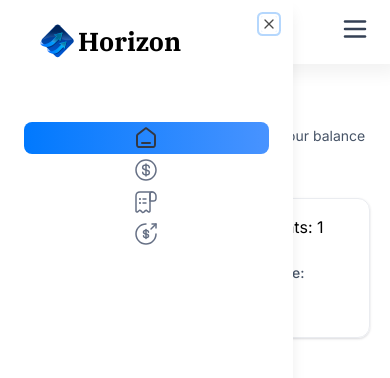
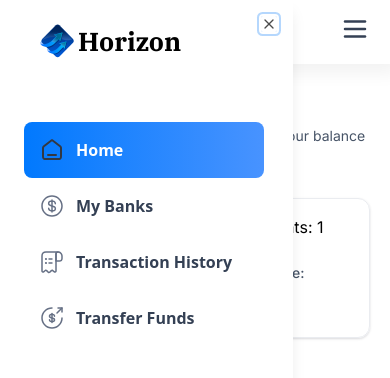
Before and after one commit to darshan45672/Dhan-Sanchay, a Next.js app: page / in a window 390 px wide. Both pictures are taken after a click on the button 355 px from the left and 29 px from the top of the page. Shown: the top 378 px of the page. Built offline with nearby package versions, Linux system fonts and the light colour scheme.

Commit message:
implemented sidebar for mobile view

```diff
--- a/components/MobileNavBar.tsx
+++ b/components/MobileNavBar.tsx
@@ -53,32 +53,32 @@ const MobileNavBar = ({ user }: MobileNavBarProps) => {
                   const isActive =
                     path === link.route || path.startsWith(`${link.route}/`);
                   return (
+                    <SheetClose asChild key={link.route}>
                     <Link
                       key={link.label}
                       href={link.route}
-                      className={cn("sidebar-link", {
+                      className={cn("mobilenav-sheet_close w-full", {
                         "bg-bank-gradient": isActive,
                       })}
                     >
-                      <div className="relative size-6">
                         <Image
                           src={link.imgURL}
-                          fill
+                          width={24}
+                          height={24}
                           alt={link.label}
                           className={cn({
                             "brightness-50 invert-0": isActive,
                           })}
                         />
-                      </div>
                       <p
-                        className={cn("sidebar-label", {
-                          "!text-white": isActive,
+                        className={cn("text-16 font-semibold text-black-2", {
+                          "text-white": isActive,
                         })}
                       >
-                        {" "}
                         {link.label}
                       </p>
                     </Link>
+                    </SheetClose>
                   );
                 })}
               </nav>
```
